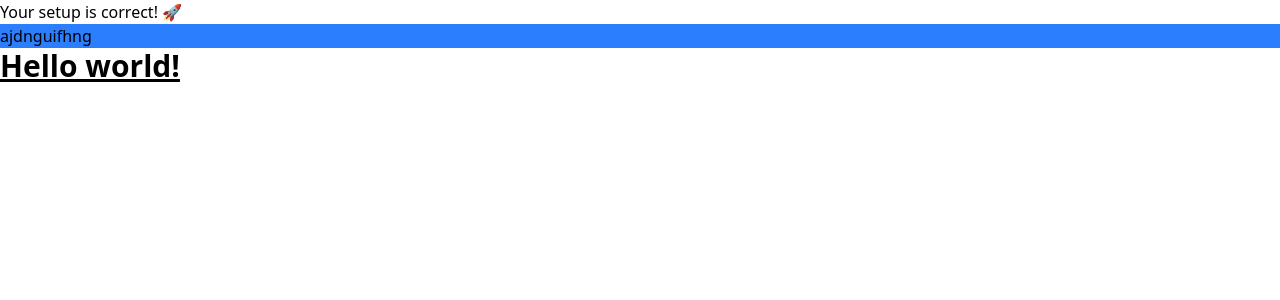
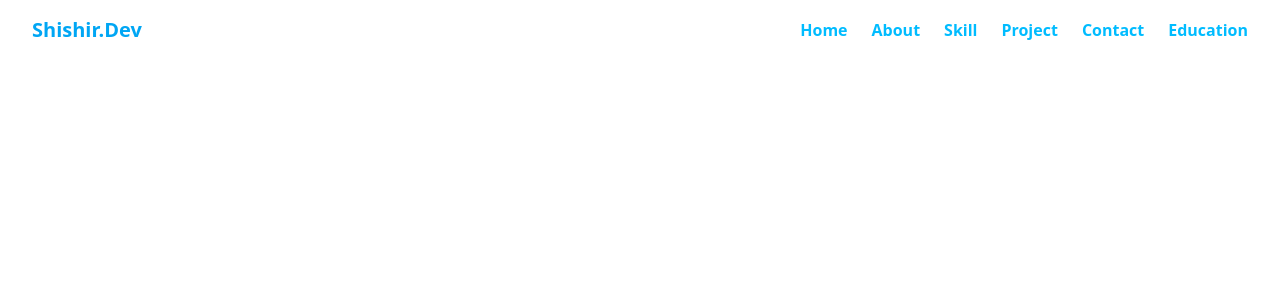
Before and after one commit to shishirdubey24/My-Portfolio, a React (Vite) app: page / in a window 1280 px wide. Shown: the top 300 px of the page. Built offline with nearby package versions, Linux system fonts and the light colour scheme.

Commit message:
Modified

```diff
--- a/src/App.jsx
+++ b/src/App.jsx
@@ -1,14 +1,14 @@
 import './App.css'
+import Header from './Components/Header'
 
 function App() {
 
   return (
    <>
-      <p className="">Your setup is correct! 🚀</p>
-      <h1 className="bg-blue-500">ajdnguifhng</h1>
-      <h1 class="text-3xl font-bold underline">
-    Hello world!
-  </h1>
+   <div >
+   <Header/>
+   </div>
+
    </>
   )
 }
```
